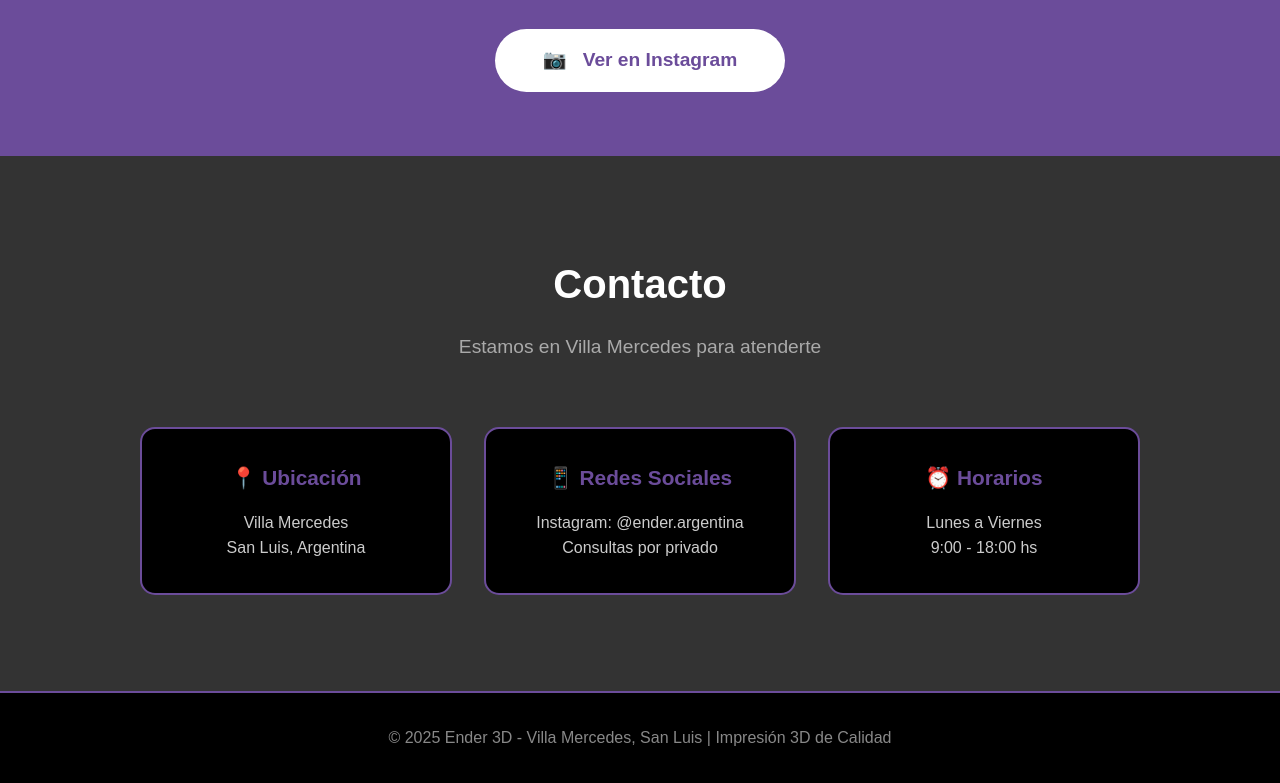
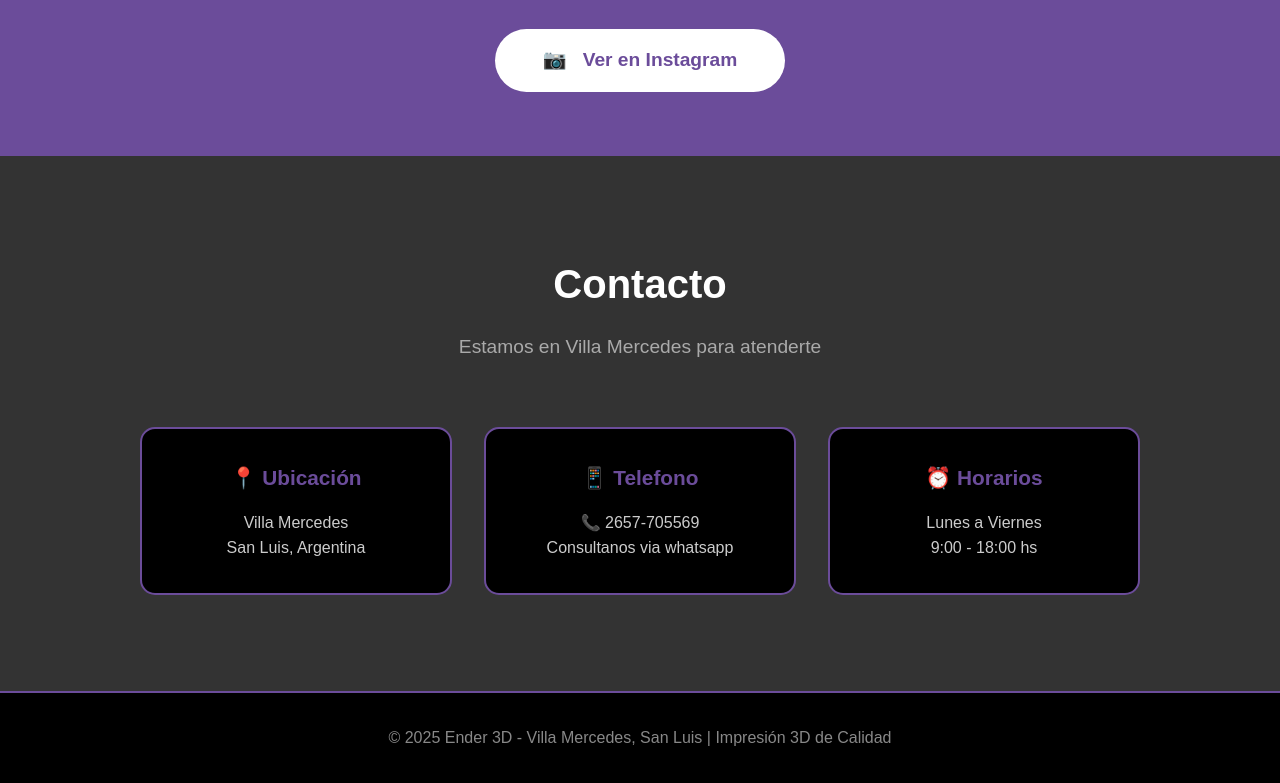
Before and after one commit to MatiasFernandez92/ender_landingpage, a plain HTML site: page index.html in a window 1280 px wide. Shown: the part 2195-2978 px from the top of the page. Drawn offline with Linux system fonts and the light colour scheme.

Commit message:
Modificacion  - Seccion contacto
Se modifica la seccion de contacto, se reeemplaza la página de instagram por el numero de telefono

```diff
--- a/index.html
+++ b/index.html
@@ -119,8 +119,8 @@
                         <p>Villa Mercedes<br>San Luis, Argentina</p>
                     </div>
                     <div class="contact-card">
-                        <h3>📱 Redes Sociales</h3>
-                        <p>Instagram: @ender.argentina<br>Consultas por privado</p>
+                        <h3>📱 Telefono </h3>
+                        <p> 📞 2657-705569 <br>Consultanos via whatsapp</p>
                     </div>
                     <div class="contact-card">
                         <h3>⏰ Horarios</h3>
```
